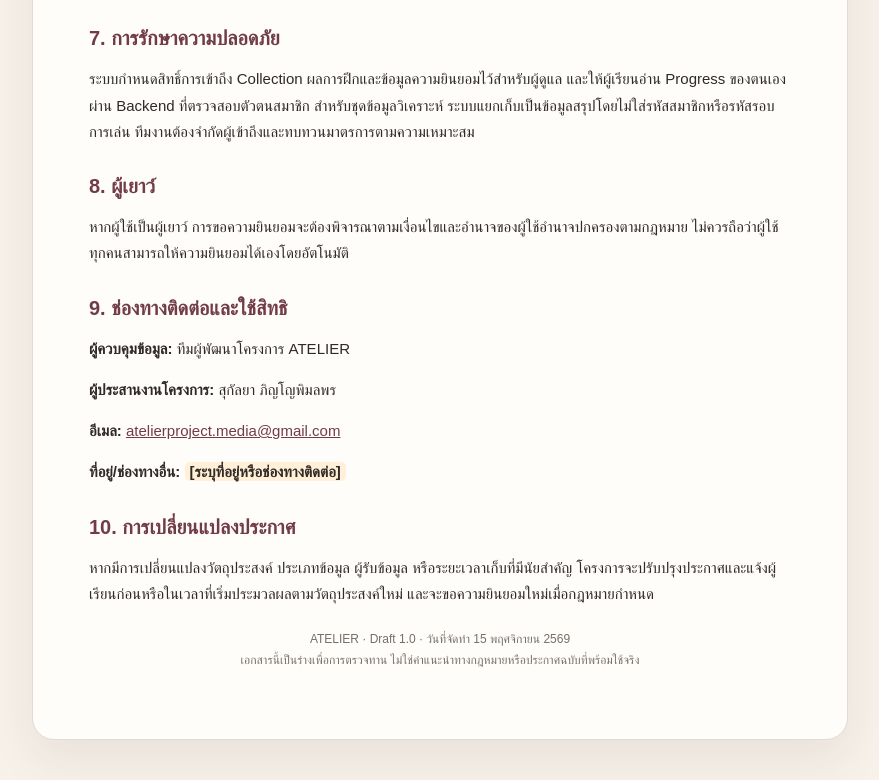
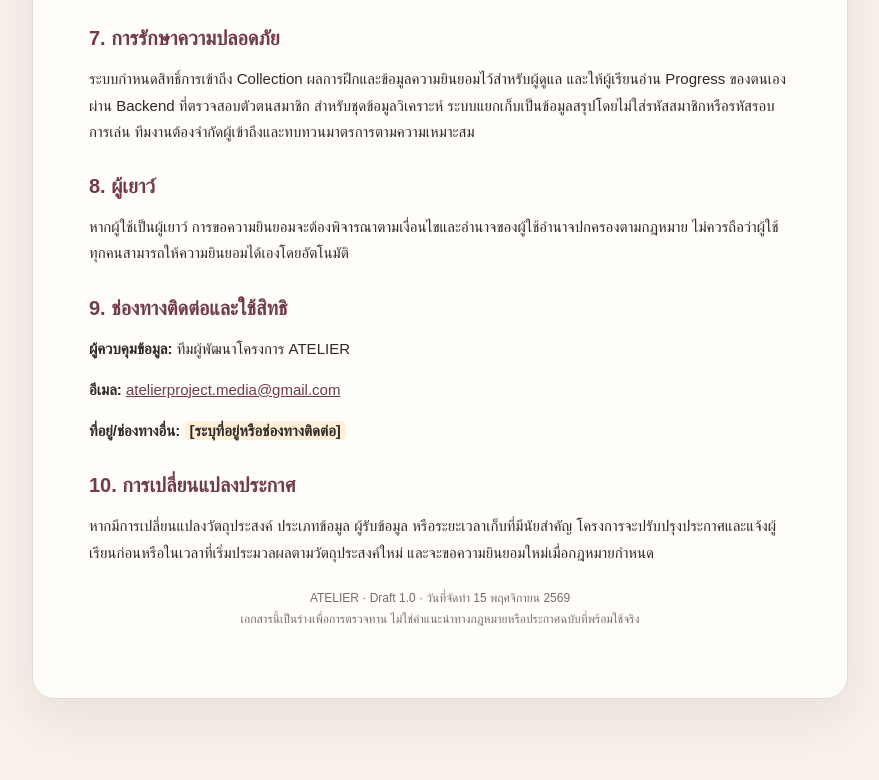
Before and after one commit to atelierproject-media/atelier-game-prototype, a plain HTML site: page privacy-policy.html in a window 1280 px wide. Shown: the part 2311-3091 px from the top of the page, without its empty margins (200-1079 px from the left). Drawn offline with Linux system fonts and the light colour scheme; a web font is replaced by a local one.

Commit message:
Update privacy-policy.html

```diff
--- a/privacy-policy.html
+++ b/privacy-policy.html
@@ -102,7 +102,6 @@
 
     <h2>9. ช่องทางติดต่อและใช้สิทธิ</h2>
     <p><strong>ผู้ควบคุมข้อมูล:</strong> ทีมผู้พัฒนาโครงการ ATELIER</p>
-    <p><strong>ผู้ประสานงานโครงการ:</strong> สุกัลยา ภิญโญพิมลพร</p>
     <p><strong>อีเมล:</strong> <a href="mailto:atelierproject.media@gmail.com">atelierproject.media@gmail.com</a></p>
     <p><strong>ที่อยู่/ช่องทางอื่น:</strong> <span class="placeholder">[ระบุที่อยู่หรือช่องทางติดต่อ]</span></p>
 
```
